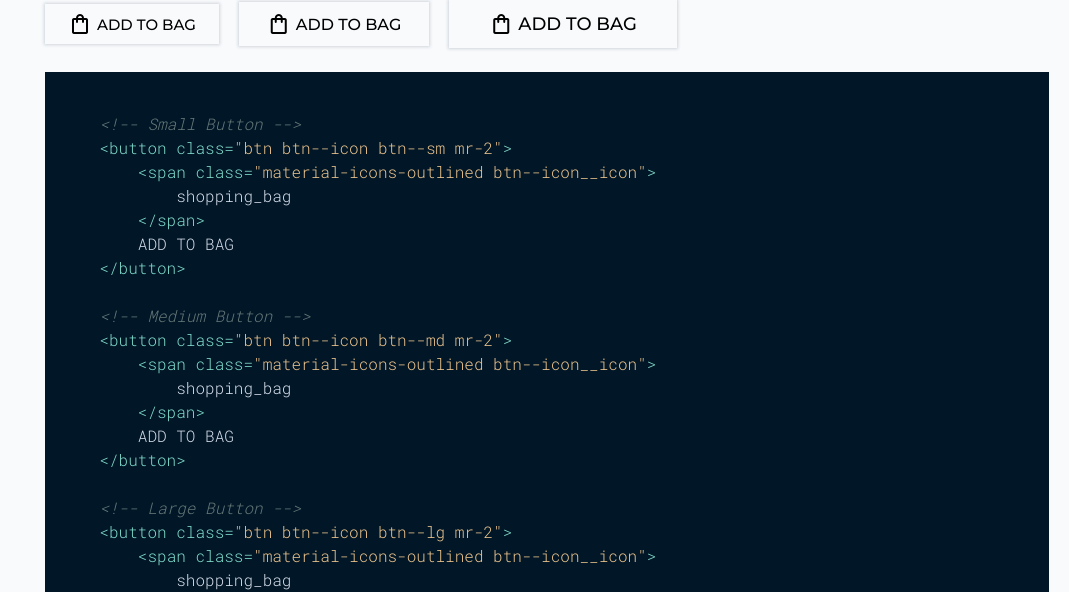
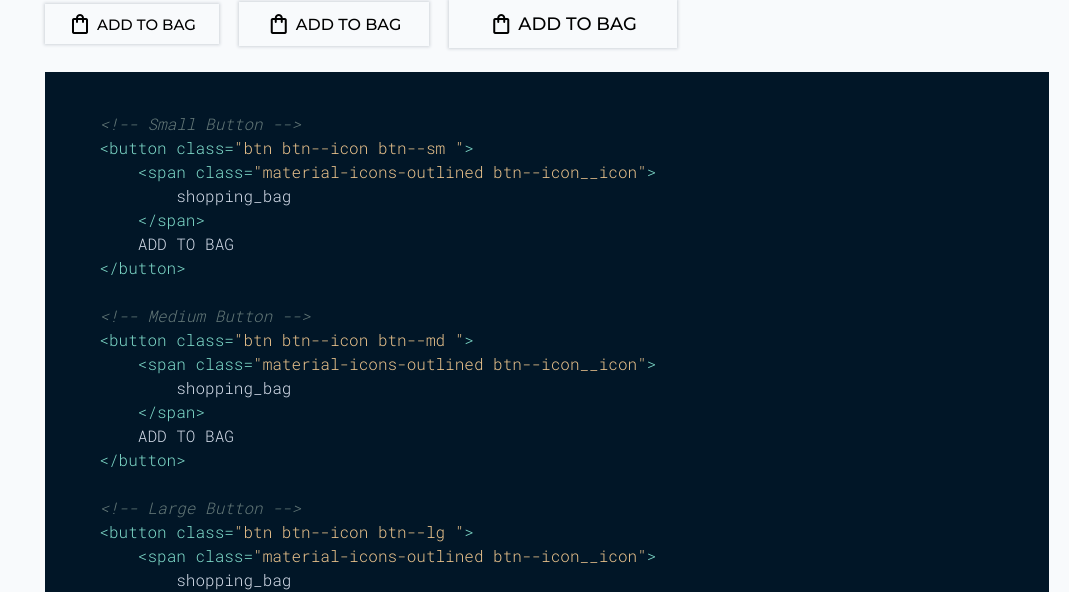
Before and after one commit to theprakashkumar/Kesho, a plain HTML site: page get-started.html in a window 1280 px wide. Shown: the part 5340-5932 px from the top of the page, without its empty margins (211-1280 px from the left). Drawn offline with nearby package versions, Linux system fonts and the light colour scheme.

Commit message:
refactore: removed uncesscary code form icon button section

```diff
--- a/get-started.html
+++ b/get-started.html
@@ -477,7 +477,7 @@
 <pre class="code-container">
     <code class="html">
     &lt;!-- Small Button --&gt;
-    &lt;button class=&quot;btn btn--icon btn--sm mr-2&quot;&gt;
+    &lt;button class=&quot;btn btn--icon btn--sm &quot;&gt;
         &lt;span class=&quot;material-icons-outlined btn--icon__icon&quot;&gt;
             shopping_bag
         &lt;/span&gt;
@@ -485,7 +485,7 @@
     &lt;/button&gt;
 
     &lt;!-- Medium Button --&gt;
-    &lt;button class=&quot;btn btn--icon btn--md mr-2&quot;&gt;
+    &lt;button class=&quot;btn btn--icon btn--md &quot;&gt;
         &lt;span class=&quot;material-icons-outlined btn--icon__icon&quot;&gt;
             shopping_bag
         &lt;/span&gt;
@@ -493,7 +493,7 @@
     &lt;/button&gt;
 
     &lt;!-- Large Button --&gt;
-    &lt;button class=&quot;btn btn--icon btn--lg mr-2&quot;&gt;
+    &lt;button class=&quot;btn btn--icon btn--lg &quot;&gt;
         &lt;span class=&quot;material-icons-outlined btn--icon__icon&quot;&gt;
             shopping_bag
         &lt;/span&gt;
```
